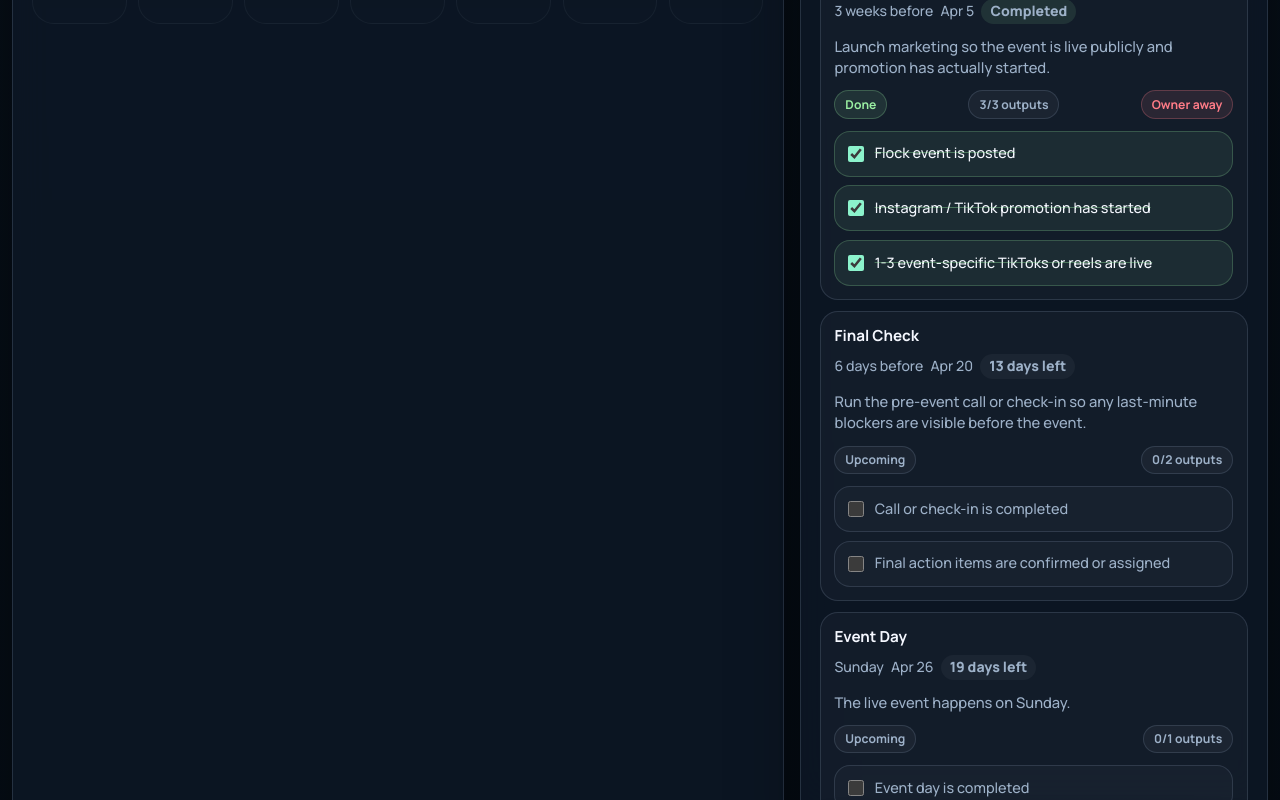
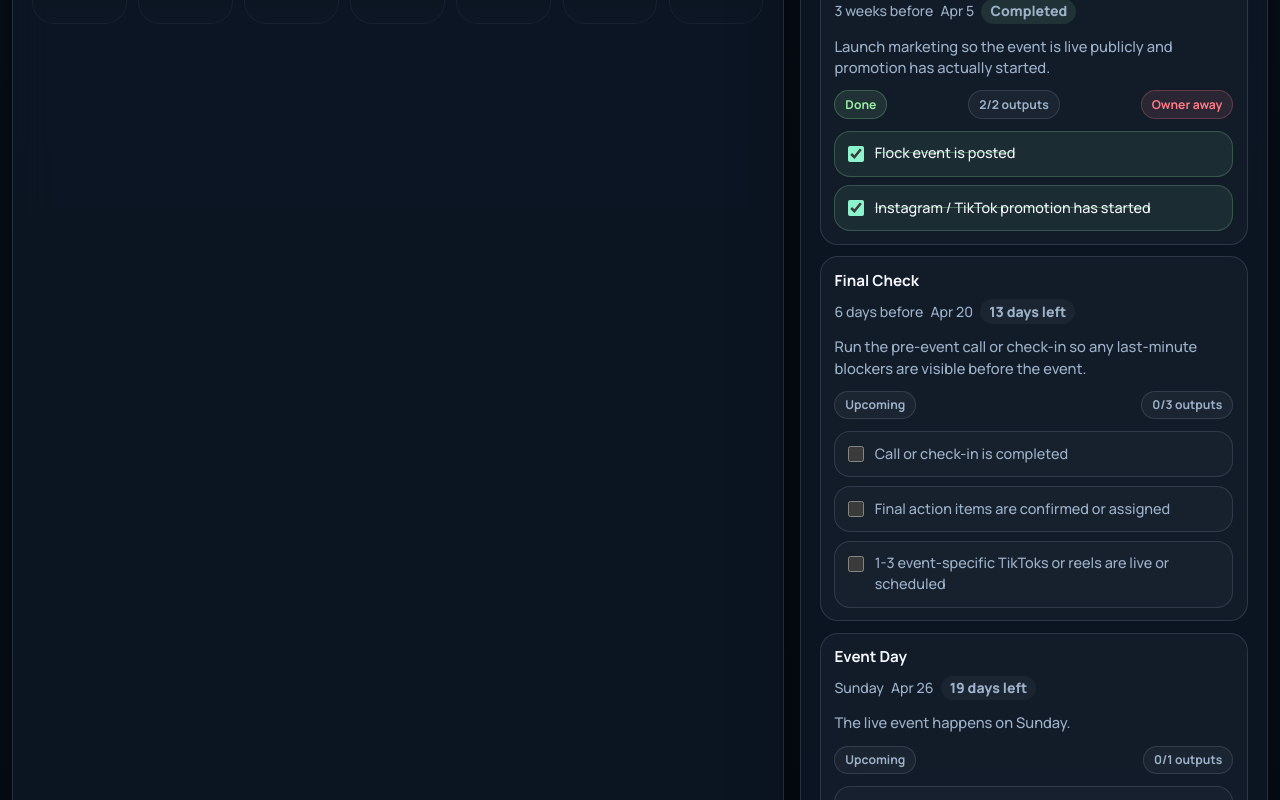
Before and after one commit to andyl2020/GetLoveYVR-Dashboard, a React (Vite) app: page / in a window 1280 px wide. Shown: the part 2000-2800 px from the top of the page. Built offline with nearby package versions, Linux system fonts and the light colour scheme.

Commit message:
Move content output to final check

```diff
--- a/src/data.js
+++ b/src/data.js
@@ -30,7 +30,6 @@ export const MILESTONE_PLAYBOOK = {
     outputs: [
       { id: "flock", label: "Flock event is posted" },
       { id: "social", label: "Instagram / TikTok promotion has started" },
-      { id: "content", label: "1-3 event-specific TikToks or reels are live" },
     ],
   },
   finalCheck: {
@@ -41,6 +40,7 @@ export const MILESTONE_PLAYBOOK = {
     outputs: [
       { id: "checkin", label: "Call or check-in is completed" },
       { id: "followups", label: "Final action items are confirmed or assigned" },
+      { id: "content", label: "1-3 event-specific TikToks or reels are live or scheduled" },
     ],
   },
   eventDay: {
```
